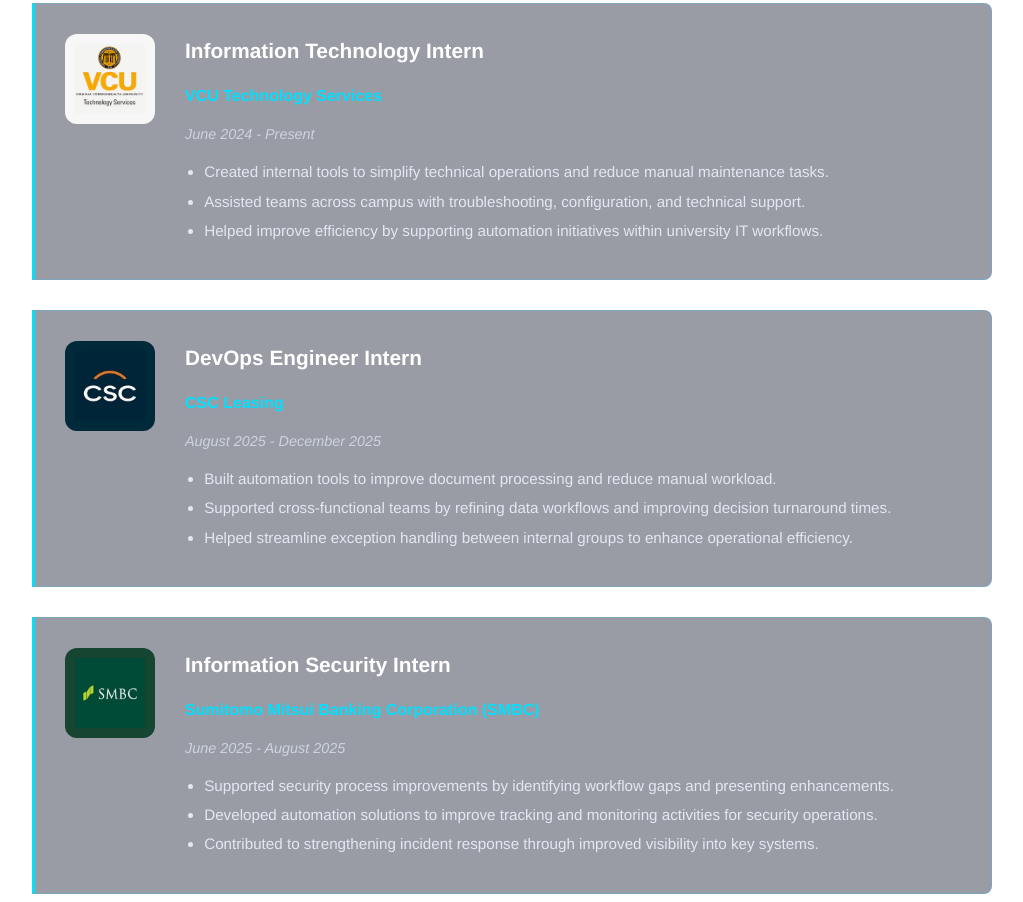
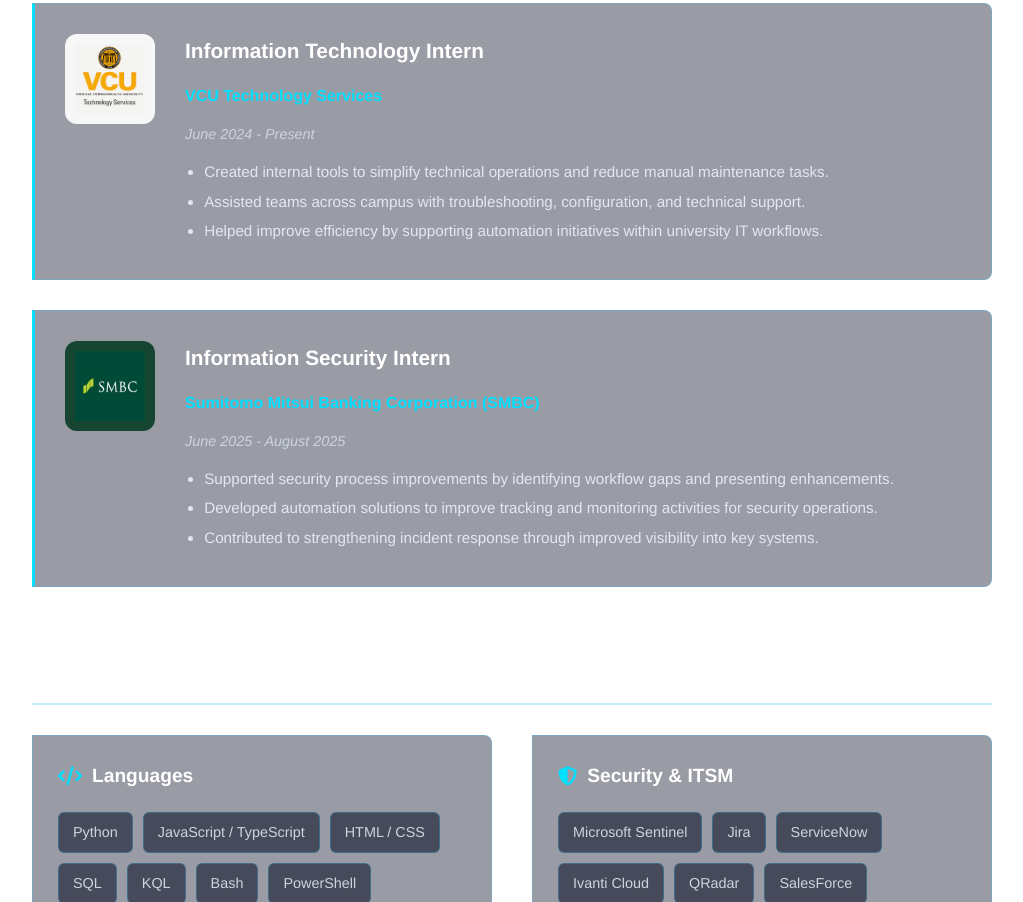
Before and after one commit to LSkyler13/lskyler13.github.io, a plain HTML site: page index.html in a window 1280 px wide. Shown: the part 1898-2800 px from the top of the page, without its empty margins (128-1151 px from the left). Drawn offline with Linux system fonts and the light colour scheme.

Commit message:
remove csc

```diff
--- a/index.html
+++ b/index.html
@@ -126,22 +126,6 @@
                     </div>
 
                     <div class="job">
-                        <div class="job-logo" style="background-color: #002A3A;">
-                            <img src="cscleasing logo.jpeg" alt="CSC Leasing Logo">
-                        </div>
-                        <div class="job-details">
-                            <h4>DevOps Engineer Intern</h4>
-                            <p class="job-company">CSC Leasing</p>
-                            <p class="job-date">August 2025 - December 2025</p>
-                            <ul class="job-bullets">
-                                <li>Built automation tools to improve document processing and reduce manual workload.</li>
-                                <li>Supported cross-functional teams by refining data workflows and improving decision turnaround times.</li>
-                                <li>Helped streamline exception handling between internal groups to enhance operational efficiency.</li>
-                            </ul>
-                        </div>
-                    </div>
-
-                    <div class="job">
                         <div class="job-logo" style="background-color: #164632;">
                             <img src="smbc logo.jpeg" alt="SMBC Logo">
                         </div>
```
